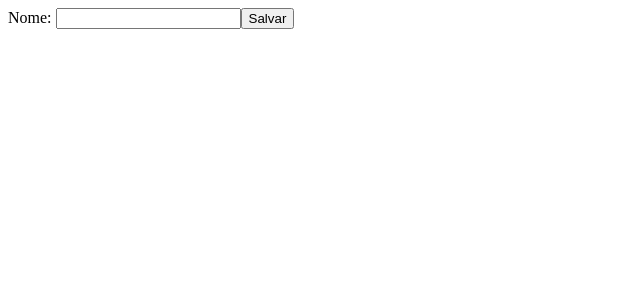
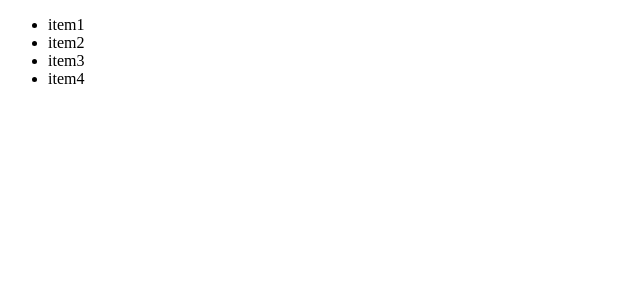
Before and after one commit to greglixandrao/lets-code-react, a React (Create React App) app in the folder react01/my-app/: page / in a window 1280 px wide. Shown: the top 300 px of the page, without its empty margins (0-640 px from the left). Built offline with nearby package versions, Linux system fonts and the light colour scheme.

Commit message:
criação de lista simples

```diff
--- /dev/null
+++ b/react01/my-app/src/components/Lista.js
@@ -0,0 +1,25 @@
+/* eslint-disable no-useless-constructor */
+import React from "react";
+class Lista extends React.Component {
+  constructor(props) {
+    super(props);
+
+    this.state = {
+      items: ["item1", "item2", "item3", "item4"],
+    };
+  }
+
+  render() {
+    return (
+      <>
+        <ul>
+          {this.state.items.map((item, index) => (
+            <li key={index}>{item}</li>
+          ))}
+        </ul>
+      </>
+    );
+  }
+}
+
+export default Lista;
--- a/react01/my-app/src/index.js
+++ b/react01/my-app/src/index.js
@@ -4,13 +4,14 @@ import ReactDOM from "react-dom";
 // import App2 from "./components/App2";
 // import App3 from "./components/App3";
 // import App4 from "./components/App4";
-import App5 from "./components/App5";
+// import Lista from "./components/Lista";
+import Lista2 from "./components/Lista";
 
 ReactDOM.render(
   <React.StrictMode>
     {/* <App2 title='Titulo'>Conteúdo</App2> */}
     {/* <App2 title='Titulo2'>Conteúdo2</App2> */}
-    <App5 />
+    <Lista2 />
   </React.StrictMode>,
   document.getElementById("root")
 );
```
Also changed, not shown: react01/my-app/src/components/Lista2.js (added, +25 -0 lines).
